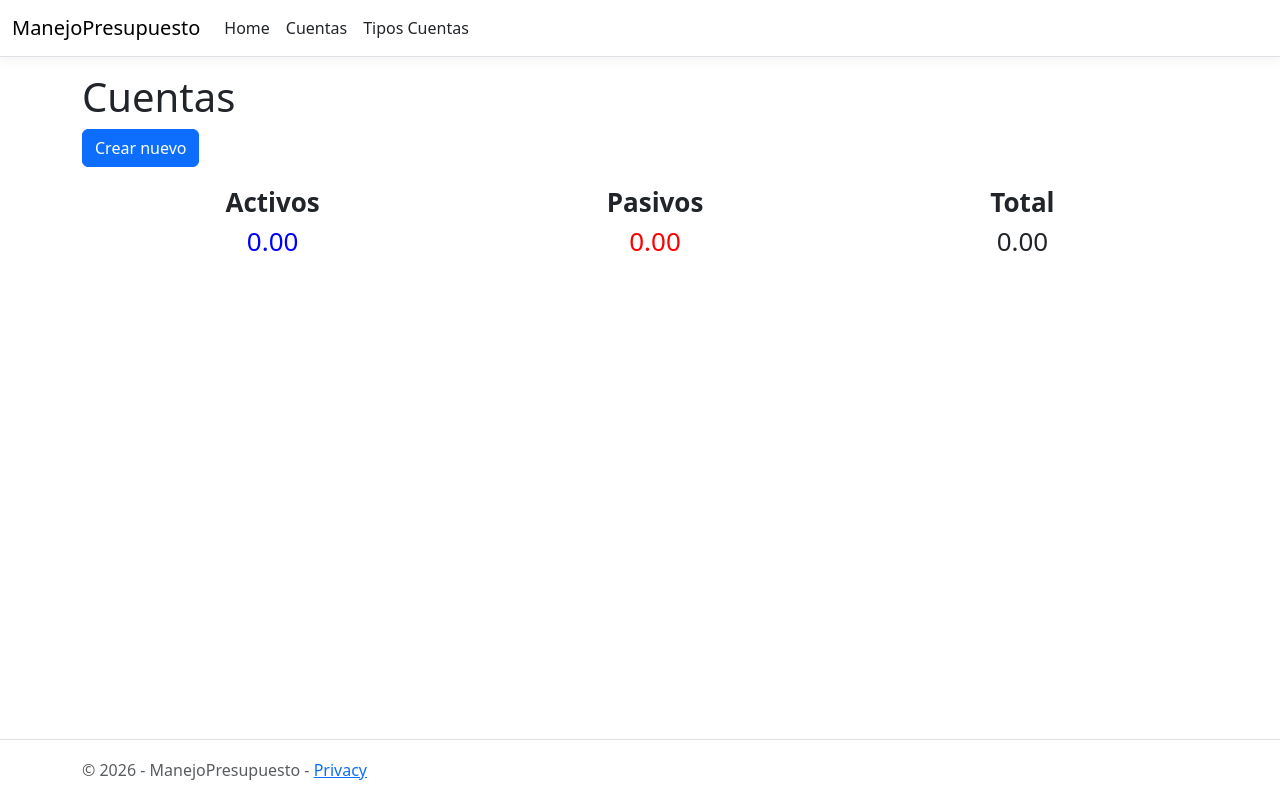
After one commit to Itzel921/ManejoPresupuesto, an ASP.NET Core app: template ManejoPresupuesto/Views/Cuentas/Index.cshtml in a window 1280 px wide. The commit adds this page. Run offline with ASP.NET Core 8, Linux system fonts and the light colour scheme; the template is opened without the code that fills it, so the values that code supplies are empty; style sheets or scripts are compiled from the project's sources.

Commit message:
24 de noviembre Terminado pero con fallas

```diff
--- a/ManejoPresupuesto/Models/Cuenta.cs
+++ b/ManejoPresupuesto/Models/Cuenta.cs
@@ -18,5 +18,6 @@ namespace ManejoPresupuesto.Models
 
         [StringLength(maximumLength:1000)]
         public string Descripcion { get; set; }
+        public string TipoCuenta { get; set; }
     }
 }
--- a/ManejoPresupuesto/Program.cs
+++ b/ManejoPresupuesto/Program.cs
@@ -6,6 +6,7 @@ var builder = WebApplication.CreateBuilder(args);
 builder.Services.AddControllersWithViews();
 builder.Services.AddTransient<IRepositorioTiposCuentas, RepositorioTiposCuentas>();
 builder.Services.AddTransient<IServicioUsuarios, ServicioUsuarios>();
+builder.Services.AddTransient<IRepositorioCuentas, RepositorioCuentas>();
 
 var app = builder.Build();
 
--- /dev/null
+++ b/ManejoPresupuesto/Views/Cuentas/Index.cshtml
@@ -0,0 +1,96 @@
+@model IEnumerable<IndiceCuentasViewModel>
+
+@*
+    For more information on enabling MVC for empty projects, visit https://go.microsoft.com/fwlink/?LinkID=397860
+*@
+
+@{
+    ViewData["Title"] = "Cuentas";
+
+    String FormatearBalance(decimal balance)
+    {
+        return Math.Abs(balance).ToString("N");
+    }
+
+    String ObtenerClaseBalance(decimal balance)
+    {
+        return balance >= 0 ? "activo" : "pasivo";
+    }
+}
+
+<h1>Cuentas</h1>
+
+<a asp-action="Crear" class="btn btn-primary mb-3">Crear nuevo</a>
+
+<div class="contenedor-totales mb-3">
+    <div>
+        <div>
+            <strong>Activos</strong>
+        </div>
+        <div class="activo">
+            @FormatearBalance(Model.Where(x => x.Balance > 0).Sum(x => x.Balance))
+        </div>
+    </div>
+    <div>
+        <div>
+            <strong>Pasivos</strong>
+        </div>
+        <div class="pasivo">
+             @FormatearBalance(Model.Where(x => x.Balance < 0).Sum(x => x.Balance))
+        </div>
+    </div>
+    <div>
+        <div>
+            <strong>Total</strong>
+        </div>
+        <div>
+             @FormatearBalance(Model.Sum(x => x.Balance))
+        </div>
+    </div>
+</div>
+
+
+<div class="accordion acordeon-cuentas">
+    @foreach(var tipoCuenta in Model)
+    {
+        <div class="accordion-item">
+            <h2 class="accordion-header" id="cebeceraUno">
+                @{
+                    var id = tipoCuenta.TipoCuenta.Replace(" ", " ");
+                    var dataBSTarget = "#" + id;
+                    var claseTipoCuenta = ObtenerClaseBalance(tipoCuenta.Balance);
+                }
+
+                <button class="accordion-button" type="button" data-bs-toggle="collapse" data-bs-target="@dataBSTarget">
+                    <span class="me-3">
+                        <span><strong>@tipoCuenta.TipoCuenta</strong></span>
+                        <span class="@claseTipoCuenta">@FormatearBalance(tipoCuenta.Balance)</span>
+                    </span>
+                </button>
+            </h2>
+
+            <div id="@id" class="accordion-collapse collapse show">
+                <div>
+                    <ul class="list-group">
+                        @foreach(var cuenta in tipoCuenta.Cuentas)
+                        {
+                            var claseCuenta = ObtenerClaseBalance(cuenta.Balance);
+                            <li class="list-group-item">
+                                <span>
+                                    <strong>@cuenta.Nombre</strong>
+                                    <a asp-action="Editar" asp-route-id="@cuenta.Id" class="btn-primary btn">
+                                        <i class="bi-pencil-fill"></i>
+                                    </a>
+                                    <a asp-action="Borrar" asp-route-id="@cuenta.Id" class="btn-danger btn">
+                                        <i class="bi-trash-fill"></i>
+                                    </a>
+                                </span>
+                                <span class="@claseCuenta">@FormatearBalance(cuenta.Balance)</span>
+                            </li>
+                        }
+                    </ul>
+                </div>
+            </div>
+        </div>
+    }
+</div>
--- a/ManejoPresupuesto/Views/Shared/_Layout.cshtml
+++ b/ManejoPresupuesto/Views/Shared/_Layout.cshtml
@@ -26,6 +26,9 @@
                             <a class="nav-link text-dark" asp-area="" asp-controller="Home" asp-action="Index">Home</a>
                         </li>
                         <li class="nav-item">
+                            <a class="nav-link text-dark" asp-controller="Cuentas" asp-action="Index">Cuentas</a>
+                        </li>
+                        <li class="nav-item">
                             <a class="nav-link text-dark" asp-area="" asp-controller="TiposCuentas" asp-action="Index">Tipos Cuentas</a>
                         </li>
                     </ul>
--- a/ManejoPresupuesto/wwwroot/css/custom.css
+++ b/ManejoPresupuesto/wwwroot/css/custom.css
@@ -1,3 +1,38 @@
 #reordenable tr {
     cursor: move;
 }
+
+.contenedor-totales{
+    display: flex;
+    justify-content: space-around;
+    font-size: 26px;
+    text-align: center;
+}
+
+.activo{
+    color: blue;
+}
+
+.pasivo{
+    color: red;
+}
+
+.acordeon-cuentas button{
+    color: black;
+    font-size: 20px;
+}
+
+.acordeon-cuentas button > span{
+    display: flex;
+    justify-content: space-between;
+    width: 100%;
+}
+
+.acordeon-cuentas ul li{
+    display: flex;
+    justify-content: space-between;
+}
+
+.acordeon-cuentas .accordion-collapse{
+    font-size: 18px;
+}
```
Also changed, not shown: ManejoPresupuesto/Controllers/CuentasController.cs (+52 -8 lines), ManejoPresupuesto/Models/IndiceCuentasViewModel.cs (added, +9 -0 lines), ManejoPresupuesto/Servicios/RepositorioCuentas.cs (added, +49 -0 lines).
